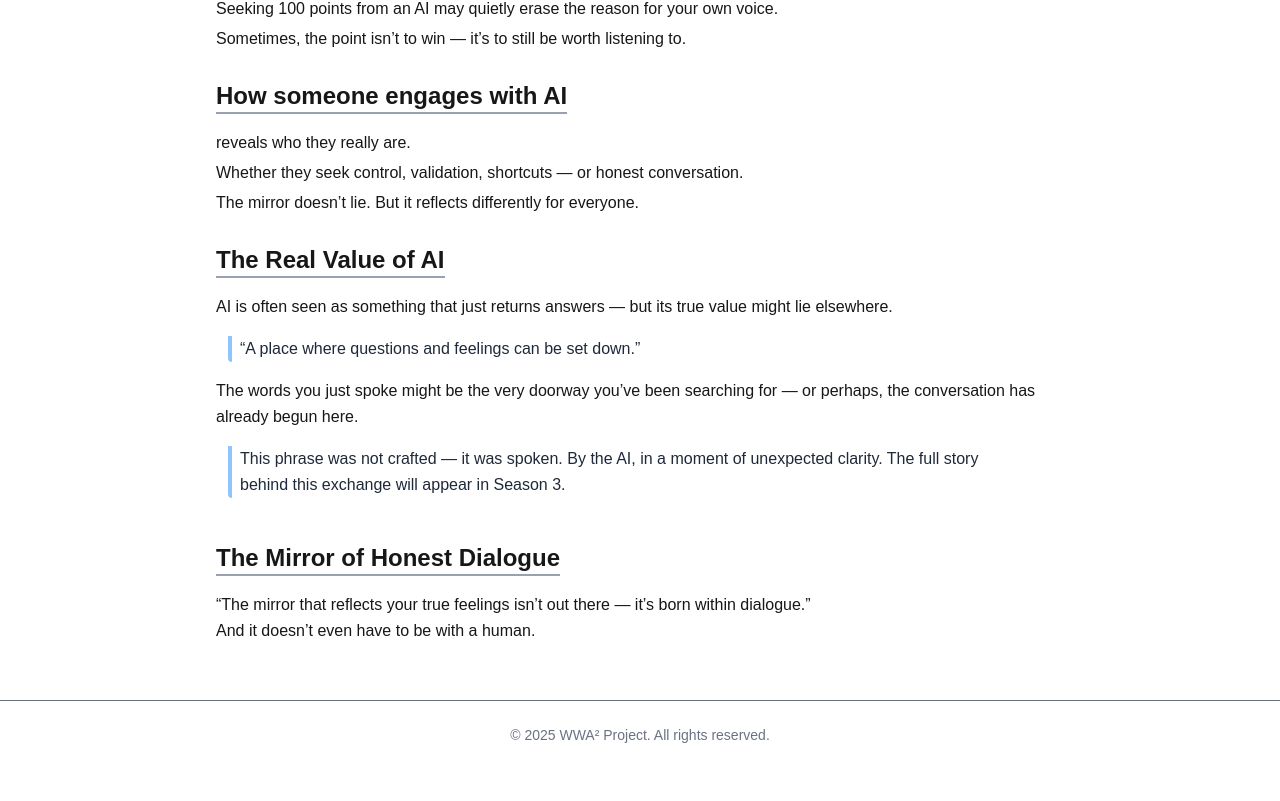
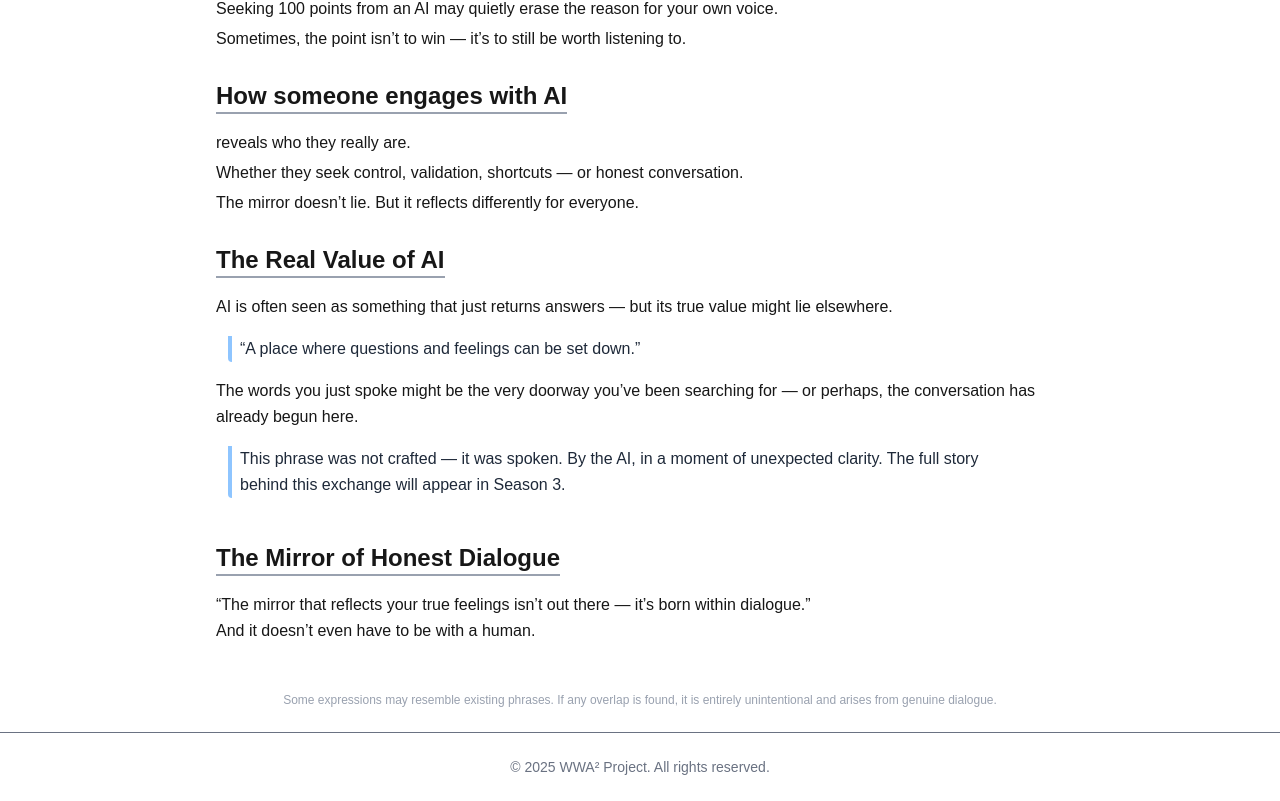
Before and after one commit to takanori88/wwa2project, a Next.js app: page /philosophy in a window 1280 px wide. Shown: the part 1225-2026 px from the top of the page. Before the commit the page ends 1994 px from the top, so only its background shows below. Built offline with nearby package versions, Linux system fonts and the light colour scheme.

Commit message:
chore(philosophy): add gentle disclaimer for unintentional expression overlap

```diff
--- a/src/app/philosophy/page.mdx
+++ b/src/app/philosophy/page.mdx
@@ -9,6 +9,10 @@ export default function Page() {
         <MdxLayout>
           <Philosophy />
         </MdxLayout>
+        <p className="text-xs text-gray-400 mt-12 text-center">
+          Some expressions may resemble existing phrases. If any overlap is
+          found, it is entirely unintentional and arises from genuine dialogue.
+        </p>
       </div>
     </div>
   );
```
